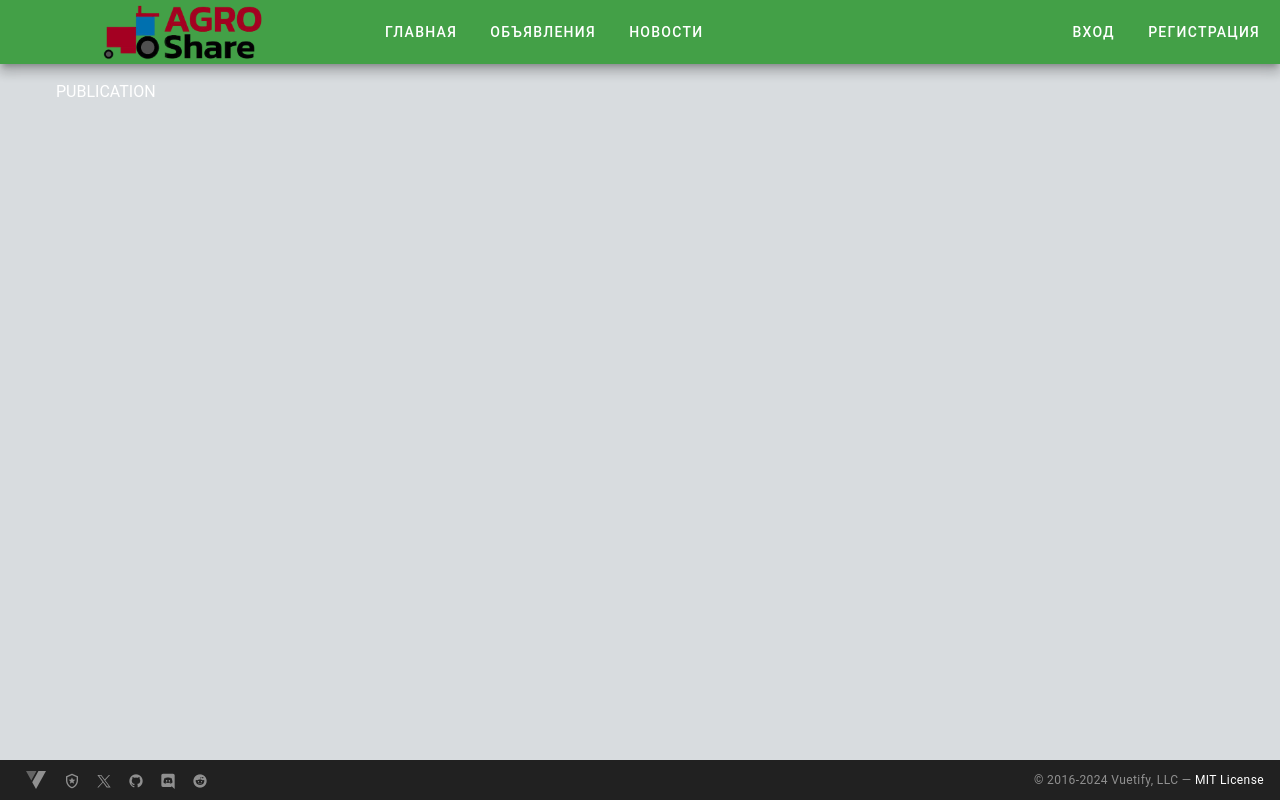
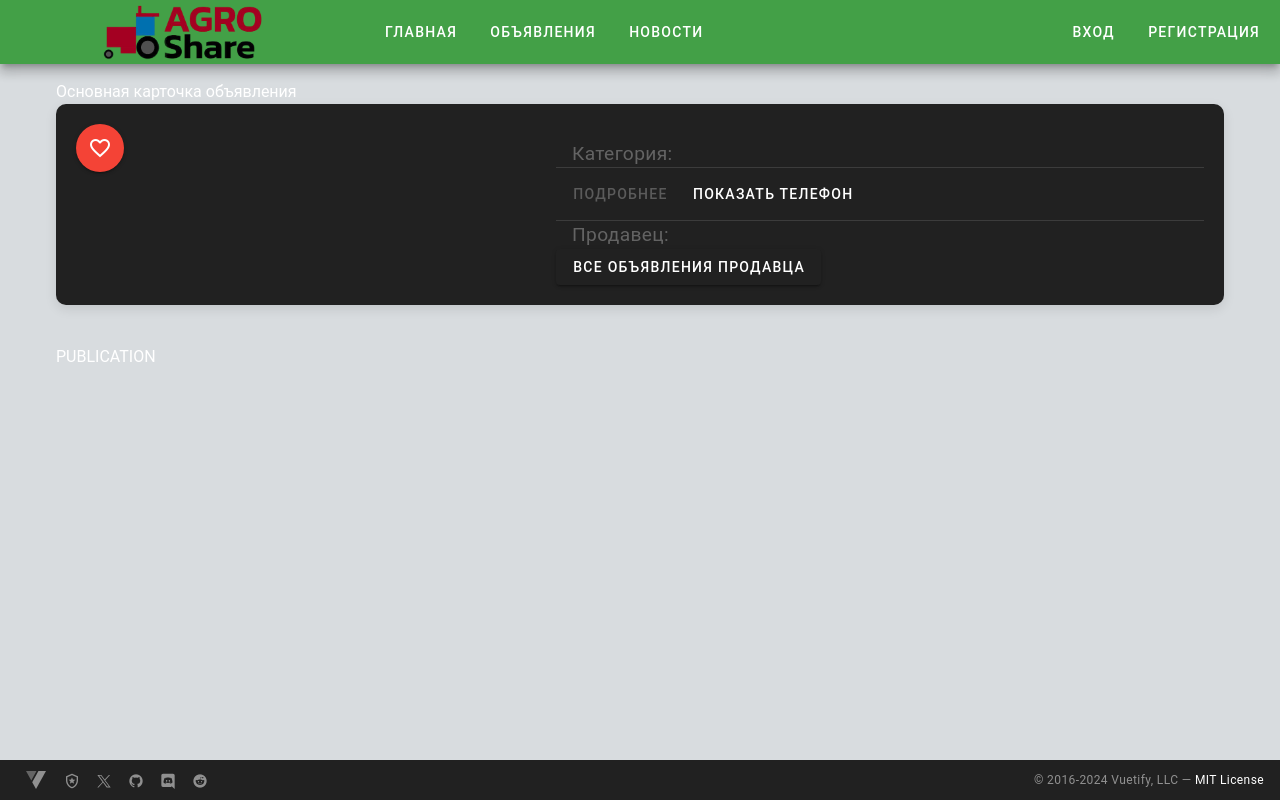
Before and after one commit to Asuress/AgroShare, a Vue app in the folder client/: page /publications/publication/1 in a window 1280 px wide. Built offline with nearby package versions, Linux system fonts and the light colour scheme; no server answers.

Commit message:
test changes

```diff
--- a/client/src/pages/publications/publication.vue
+++ b/client/src/pages/publications/publication.vue
@@ -1,32 +1,32 @@
 <template>
   <v-container>
-    <!-- Основная карточка объявления -->
-<!--    <v-card class="ad-card" outlined>-->
-<!--      <v-row>-->
-<!--        &lt;!&ndash; Изображение товара &ndash;&gt;-->
-<!--        <v-col cols="5">-->
+     Основная карточка объявления
+    <v-card class="ad-card" outlined>
+      <v-row>
+        <!-- Изображение товара -->
+        <v-col cols="5">
 <!--          <v-img :src="ad.image"-->
 <!--                 alt="Image of ad"-->
 <!--                 aspect-ratio="1"-->
 <!--                 height="400"-->
 <!--                 cover-->
 <!--                 contain></v-img>-->
-<!--          <v-btn icon color="red" @click="toggleFavorite">-->
-<!--            <v-icon>{{ isFavorite ? 'mdi-heart' : 'mdi-heart-outline' }}</v-icon>-->
-<!--          </v-btn>-->
-<!--        </v-col>-->
+          <v-btn icon color="red" @click="toggleFavorite">
+            <v-icon>{{ isFavorite ? 'mdi-heart' : 'mdi-heart-outline' }}</v-icon>
+          </v-btn>
+        </v-col>
 
-<!--        &lt;!&ndash; Описание товара &ndash;&gt;-->
-<!--        <v-col cols="7">-->
-<!--          <v-card-title class="headline" wrap>{{ ad.title }}</v-card-title>-->
-<!--          <v-card-subtitle class="category">-->
-<!--            Категория: {{ ad.category }}-->
-<!--          </v-card-subtitle>-->
+        <!-- Описание товара -->
+        <v-col cols="7">
+          <v-card-title class="headline" wrap>{{ ad.title }}</v-card-title>
+          <v-card-subtitle class="category">
+            Категория: {{ ad.category }}
+          </v-card-subtitle>
 <!--          <p class="location">-->
 <!--            <v-icon left>mdi-map-marker</v-icon>-->
 <!--            {{ ad.location }}-->
 <!--          </p>-->
-<!--          <v-divider></v-divider>-->
+          <v-divider></v-divider>
 
 <!--          <v-card-text>-->
 <!--            <p class="price" v-if="!!ad.price">{{ formatPrice(ad.price) }} руб.</p>-->
@@ -36,26 +36,26 @@
 <!--            &lt;!&ndash;            <p class="meta-info">Просмотры: {{ ad.views }}</p>&ndash;&gt;-->
 <!--          </v-card-text>-->
 
-<!--          &lt;!&ndash; Кнопки действий &ndash;&gt;-->
-<!--          <v-card-actions>-->
-<!--            <v-btn class="my-custom-background-button" disabled @click="viewDetails">Подробнее</v-btn>-->
-<!--            <v-btn class="my-custom-background-button-primary" @click="showContact">Показать телефон</v-btn>-->
-<!--          </v-card-actions>-->
+          <!-- Кнопки действий -->
+          <v-card-actions>
+            <v-btn class="my-custom-background-button" disabled @click="viewDetails">Подробнее</v-btn>
+            <v-btn class="my-custom-background-button-primary" @click="showContact">Показать телефон</v-btn>
+          </v-card-actions>
 
-<!--          &lt;!&ndash; Информация о продавце &ndash;&gt;-->
-<!--          <v-divider></v-divider>-->
-<!--          <v-card-subtitle class="seller-info">-->
-<!--            Продавец: {{ ad.email }}-->
-<!--          </v-card-subtitle>-->
-<!--          <v-btn class="my-custom-background-button" @click="viewSellerAds">Все объявления продавца</v-btn>-->
-<!--        </v-col>-->
+          <!-- Информация о продавце -->
+          <v-divider></v-divider>
+          <v-card-subtitle class="seller-info">
+            Продавец: {{ ad.email }}
+          </v-card-subtitle>
+          <v-btn class="my-custom-background-button" @click="viewSellerAds">Все объявления продавца</v-btn>
+        </v-col>
 <!--        <v-col>-->
 <!--          <app-calendar v-if="ad.publicationType === 'R'">-->
 <!--          </app-calendar>-->
 <!--        </v-col>-->
-<!--      </v-row>-->
+      </v-row>
 
-<!--      &lt;!&ndash; Модальное окно для показа телефона &ndash;&gt;-->
+      <!-- Модальное окно для показа телефона -->
 <!--      <v-dialog v-model="contactDialog" persistent max-width="400">-->
 <!--        <v-card>-->
 <!--          <v-card-title>Контактная информация</v-card-title>-->
@@ -67,7 +67,7 @@
 <!--          </v-card-actions>-->
 <!--        </v-card>-->
 <!--      </v-dialog>-->
-<!--    </v-card>-->
+    </v-card>
     PUBLICATION
   </v-container>
 </template>
```
